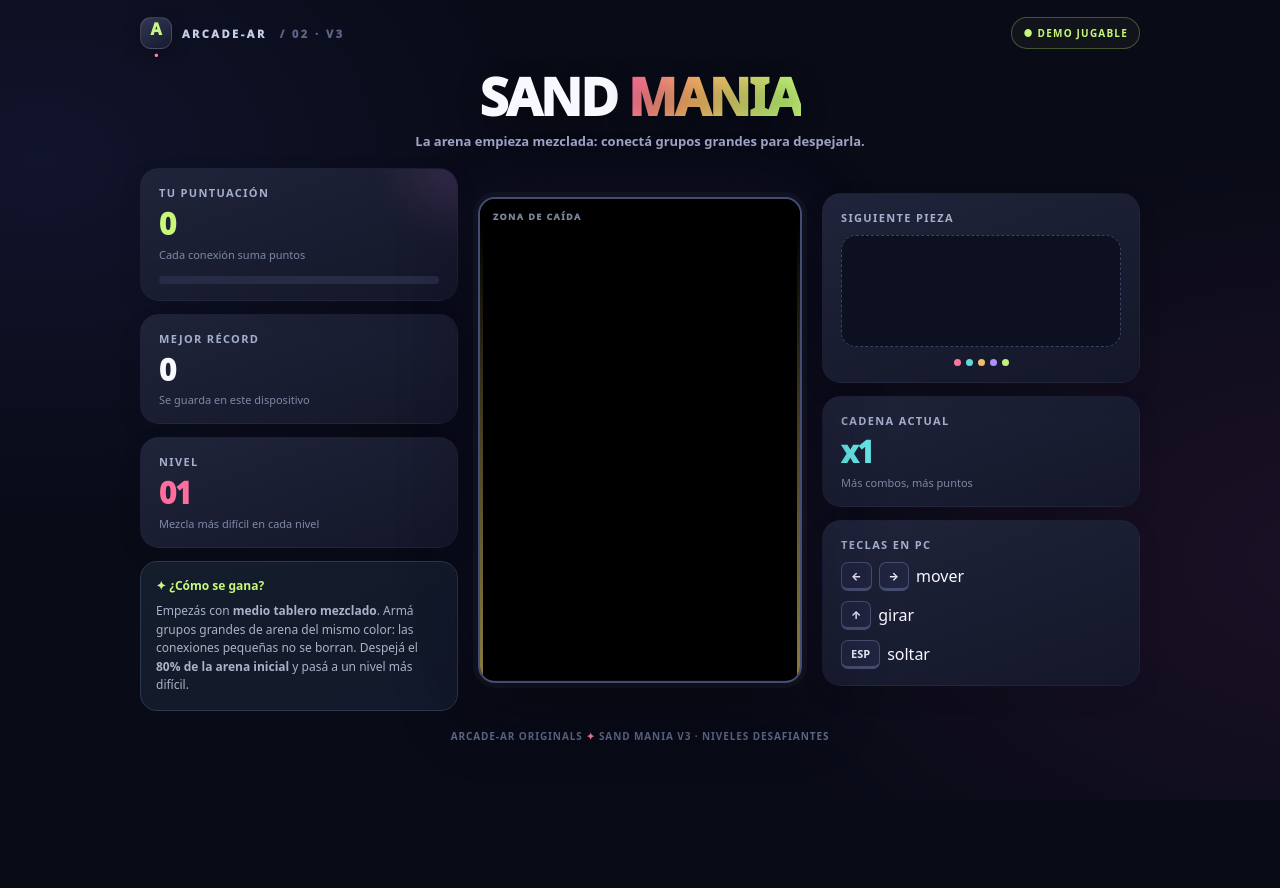
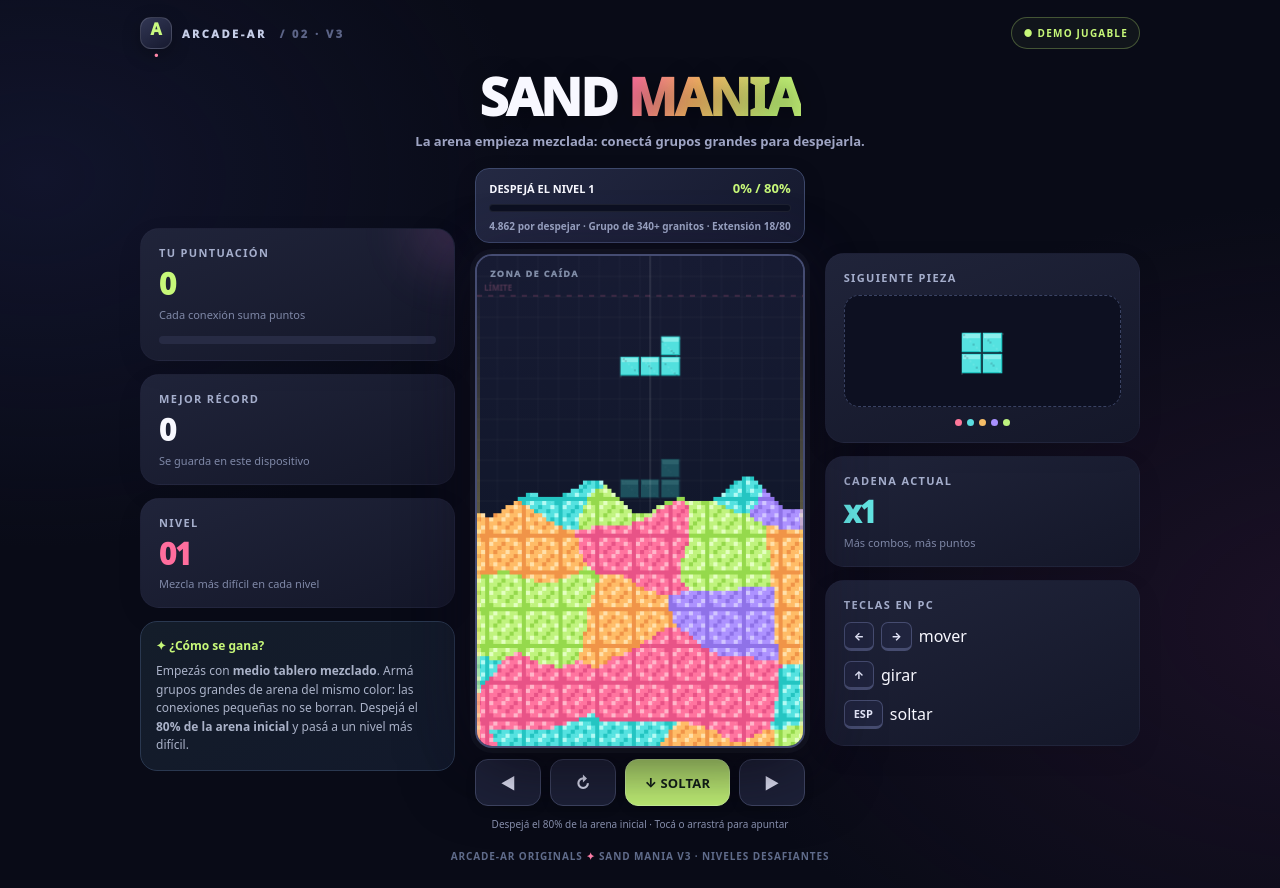
Before and after one commit to Rama1433/Sand-Mania-AR, a plain HTML site: page index.html in a window 1280 px wide. Before the commit the page ends 800 px from the top, so only its background shows below. Drawn offline with Linux system fonts and the light colour scheme; animation ran at ten frames a second.

Commit message:
Update index.html

```diff
--- a/index.html
+++ b/index.html
@@ -94,6 +94,11 @@
       <div class="explain"><div class="explain-title">✦ ¿Cómo se gana?</div><p>Empezás con <strong>medio tablero mezclado</strong>. Armá grupos grandes de arena del mismo color: las conexiones pequeñas no se borran. Despejá el <strong>80% de la arena inicial</strong> y pasá a un nivel más difícil.</p></div>
     </aside>
     <div class="play-area">
+      <div class="challenge" aria-label="Objetivo de limpieza">
+        <div class="challenge-head"><span>DESPEJÁ EL NIVEL <span id="zoneNum">1</span></span><strong id="cleanPercent">0% / 80%</strong></div>
+        <div class="challenge-track"><i id="cleanMeter"></i></div>
+        <div class="challenge-sub" id="cleanSub">Eliminá la arena de colores que ya ocupa el tablero.</div>
+      </div>
       <div class="board-frame" id="boardFrame">
         <canvas id="game" width="320" height="480" aria-label="Tablero de Sand Mania. Tocá para soltar las piezas."></canvas>
         <div class="canvas-top-tag">ZONA DE CAÍDA</div><div class="edge left"></div><div class="edge right"></div>
@@ -104,6 +109,8 @@
           <button class="action" id="overlayAction">¡Seguir jugando!</button>
         </div>
       </div>
+      <div class="controls" aria-label="Controles de juego"><button id="leftBtn" class="ctl" aria-label="Mover izquierda">◀</button><button id="rotateBtn" class="ctl" aria-label="Girar pieza">↻</button><button id="dropBtn" class="ctl drop">↓ SOLTAR</button><button id="rightBtn" class="ctl" aria-label="Mover derecha">▶</button></div>
+      <div class="help-mini">Despejá el 80% de la arena inicial · Tocá o arrastrá para apuntar</div>
     </div>
     <aside class="sidebar">
       <div class="panel" style="position:relative"><div class="eyebrow">Siguiente pieza</div><div class="next-box"><canvas id="next" width="144" height="90"></canvas></div><div class="rainbow-dots"><i style="background:#fd7799"></i><i style="background:#5bdddf"></i><i style="background:#f4bc67"></i><i style="background:#a991ff"></i><i style="background:#bdf27f"></i></div></div>
```
